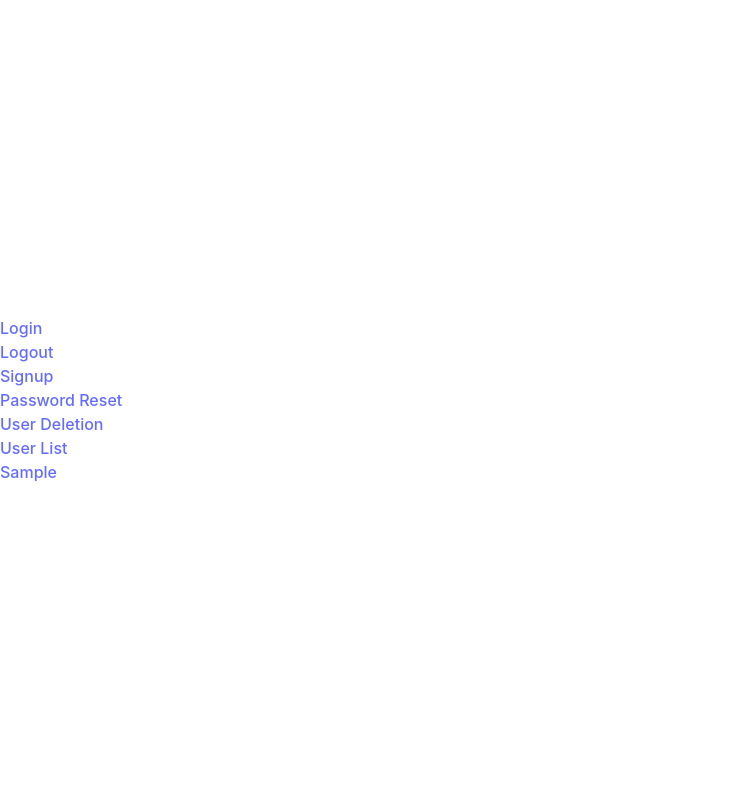
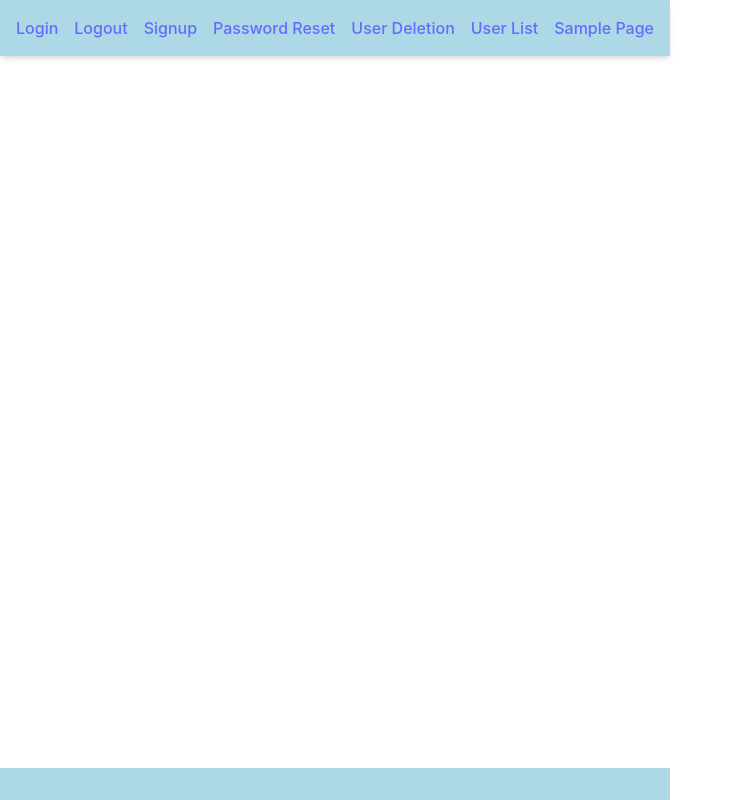
Before and after one commit to Ricky0308/react_django_base, a React (Vite) app in the folder frontend/: page / in a window 1280 px wide. Shown: the whole page, without its empty margins (0-733 px from the left). Built offline with nearby package versions, Linux system fonts and the light colour scheme.

Commit message:
add test ui for layout

```diff
--- a/frontend/src/Layout.tsx
+++ b/frontend/src/Layout.tsx
@@ -3,24 +3,24 @@ import { Outlet, Link } from 'react-router-dom';
 
 const Layout: React.FC = () => {
   return (
-    <div>
-      <header>
-        <nav>
-          <ul>
-            <li><Link to="/login">Login</Link></li>
-            <li><Link to="/logout">Logout</Link></li>
-            <li><Link to="/signup">Signup</Link></li>
-            <li><Link to="/password-reset">Password Reset</Link></li>
-            <li><Link to="/user-delete">User Deletion</Link></li>
-            <li><Link to="/user-list">User List</Link></li>
-            <li><Link to="/sample">Sample</Link></li>
+    <div className="min-h-screen flex flex-col">
+      <header className="bg-lightblue-500 text-white shadow-md">
+        <nav className="container mx-auto p-4 bg-opacity-75">
+          <ul className="flex space-x-4">
+            <li><Link to="/login" className="hover:bg-lightblue-200">Login</Link></li>
+            <li><Link to="/logout" className="hover:bg-lightblue-200">Logout</Link></li>
+            <li><Link to="/signup" className="hover:bg-lightblue-200">Signup</Link></li>
+            <li><Link to="/password-reset" className="hover:bg-lightblue-200">Password Reset</Link></li>
+            <li><Link to="/user-delete" className="hover:bg-lightblue-200">User Deletion</Link></li>
+            <li><Link to="/user-list" className="hover:bg-lightblue-200">User List</Link></li>
+            <li><Link to="/sample" className="hover:bg-lightblue-200">Sample Page</Link></li>
           </ul>
         </nav>
       </header>
-      <main>
+      <main className="flex-grow container mx-auto p-4">
         <Outlet />
       </main>
-      <footer>
+      <footer className="bg-lightblue-500 text-white p-4 text-center">
         {/* Footer content */}
       </footer>
     </div>
```
